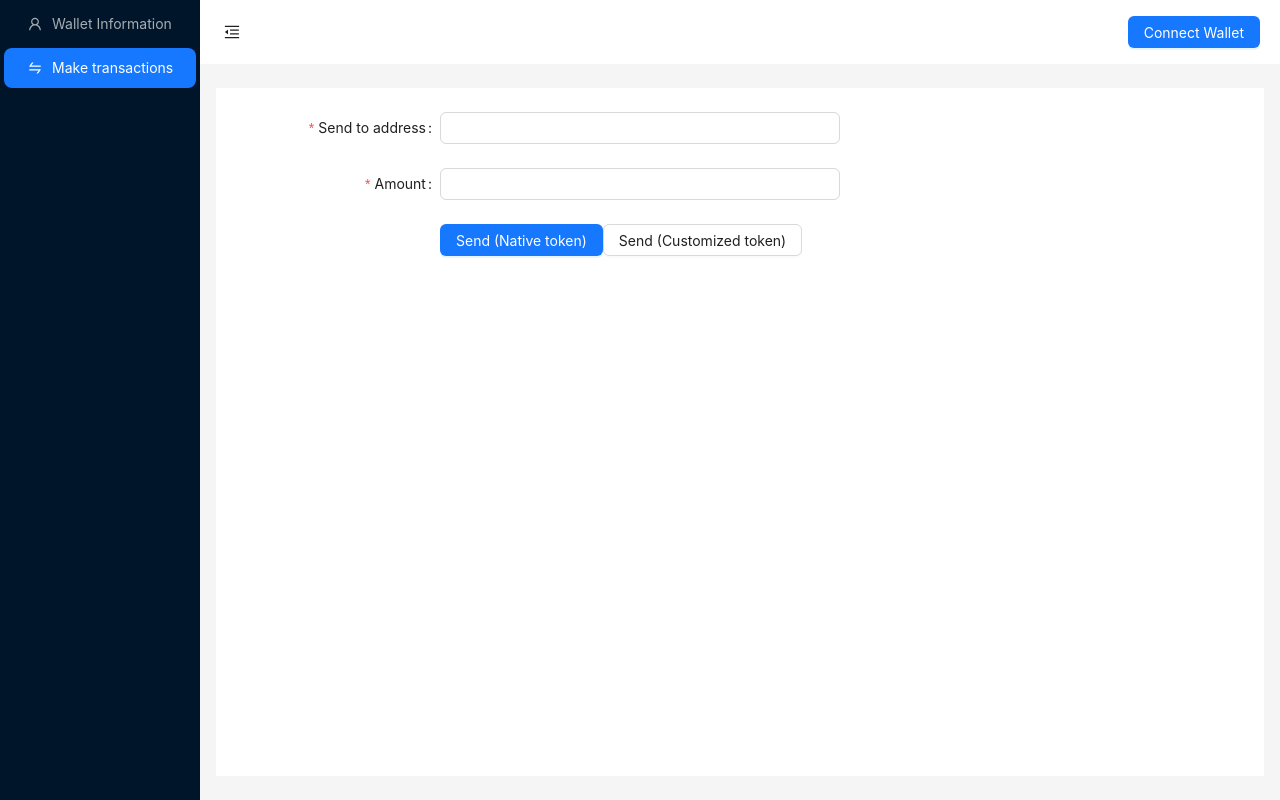
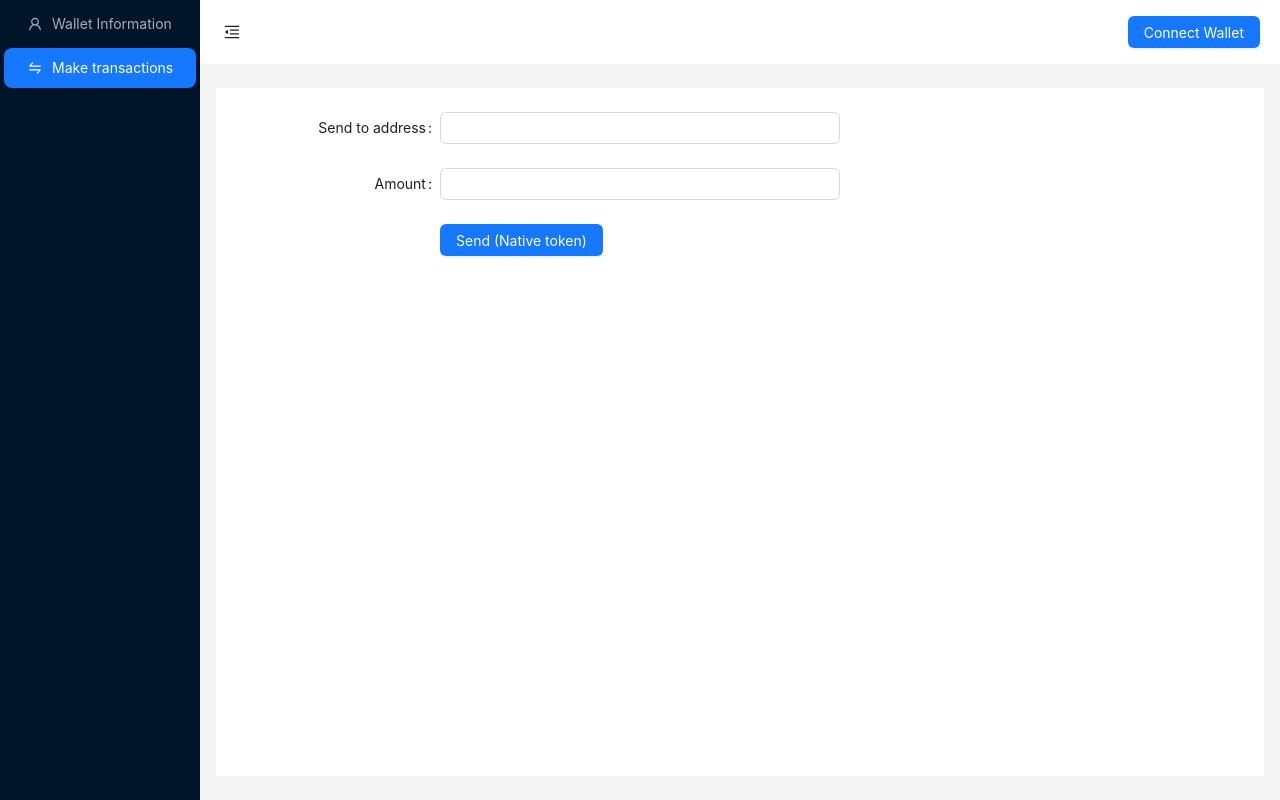
Before and after one commit to Sotatek-LocVuong/Demo-web3-dApp, a React (Create React App) app: page / in a window 1280 px wide. Both pictures are taken after a click on the item "Make transactions". Built offline with nearby package versions, Linux system fonts and the light colour scheme; the HTML template or start-up script is replaced by a standard one.

Commit message:
add feature transfering token

```diff
--- a/package.json
+++ b/package.json
@@ -18,7 +18,8 @@
     "react-scripts": "5.0.1",
     "typescript": "^4.9.5",
     "web-vitals": "^2.1.4",
-    "web3": "^4.2.2"
+    "web3": "^4.2.2",
+    "web3-validator": "^2.0.3"
   },
   "scripts": {
     "start": "react-scripts start",
--- a/src/App.tsx
+++ b/src/App.tsx
@@ -7,9 +7,9 @@ import {
 import { Button, Flex, Layout, Menu, Space, theme } from 'antd';
 import React, { useState } from 'react';
 import Web3 from 'web3';
-import JsonERC20Abi from './constants/abi/ERC20_ABI.json';
-import InteractiveForm from './layout/interactive-form';
-import WalletInformation from './layout/wallet-information-tab';
+// import JsonERC20Abi from './constants/abi/ERC20_ABI.json';
+import TransactionForm from './layout/transaction-form';
+import WalletInformation from './layout/wallet-information';
 import { TabNames, TokenBalanceType } from './models';
 
 const { Header, Sider, Content } = Layout;
@@ -30,10 +30,13 @@ const App: React.FC = () => {
       await (window as any)?.ethereum.request({
         method: 'eth_requestAccounts'
       });
-      const web3 = new Web3((window as any)?.ethereum);
+      const web3 = new Web3(
+        (window as any)?.ethereum ||
+          'https://endpoints.omniatech.io/v1/bsc/testnet/public'
+      );
+
       const accounts = await web3.eth.getAccounts();
       const balance = await web3.eth.getBalance(accounts[0]);
-      // const tokenName = await web3.eth.getCoinbase();
       if (accounts[0]) {
         setIsConnected(true);
         setWalletAddress(accounts[0]);
@@ -46,16 +49,25 @@ const App: React.FC = () => {
         ]);
       }
 
-      const GBCAddress = '0xBfa64AB5dbdA007E3d4FB3a57A32C799BFDe13f9';
+      // const gbcAddress = '0xcFf0cf546537BD3fdcaacdE516857c41F188643f';
+      // const gbcAddress = '0xBfa64AB5dbdA007E3d4FB3a57A32C799BFDe13f9';
       // const GBCAddress = process.env.GBC_CONTRACT_ADDRESS;
-      console.log('accounts', accounts, balance, GBCAddress);
-      const GBCContract = new web3.eth.Contract(JsonERC20Abi, GBCAddress);
-      const gbcBalance = await (GBCContract.methods.balanceOf as any)(
-        accounts[0]
-      ).call();
+      // console.log('accounts', accounts, balance, gbcAddress);
+
+      // const gbcContract = new web3.eth.Contract(
+      //   JsonERC20Abi,
+      //   gbcAddress
+      // ) as any;
+
+      // gbcContract.methods
+      //   .balanceOf('0xECFb17b1b4D256e6F59a52FAC8f486CE6639f7eb')
+      //   .call()
+      //   .then(function (result: any) {
+      //     console.log({ result });
+      //   });
       // const gbcBalance = await GBCContract.methods.balanceOf(accounts[0]).call();
 
-      console.log('gbcBalance', gbcBalance);
+      console.log('balance', balance);
     } catch (err) {
       console.log(err);
     }
@@ -120,7 +132,7 @@ const App: React.FC = () => {
           {activeTab === TabNames.WalletInfo ? (
             <WalletInformation address={walletAddress} balances={tokenList} />
           ) : (
-            <InteractiveForm />
+            <TransactionForm walletAddress={walletAddress} />
           )}
         </Content>
       </Layout>
--- a/src/layout/interactive-form/index.tsx
+++ /dev/null
@@ -1,58 +0,0 @@
-import { Button, Form, Input } from 'antd';
-import React from 'react';
-
-const layout = {
-  labelCol: { span: 8 },
-  wrapperCol: { span: 16 }
-};
-
-const tailLayout = {
-  wrapperCol: { offset: 8, span: 16 }
-};
-
-const App: React.FC = () => {
-  const [form] = Form.useForm();
-
-  const onFinish = (values: any) => {
-    console.log(values);
-  };
-
-  // const onReset = () => {
-  //   form.resetFields();
-  // };
-
-  // const onFill = () => {
-  //   form.setFieldsValue({ note: 'Hello world!', gender: 'male' });
-  // };
-
-  return (
-    <Form
-      {...layout}
-      form={form}
-      name="control-hooks"
-      onFinish={onFinish}
-      style={{ maxWidth: 600 }}
-    >
-      <Form.Item
-        name="note"
-        label="Send to address: "
-        rules={[{ required: true }]}
-      >
-        <Input />
-      </Form.Item>
-      <Form.Item name="gender" label="Amount" rules={[{ required: true }]}>
-        <Input />
-      </Form.Item>
-      <Form.Item {...tailLayout}>
-        <Button type="primary" onClick={onFinish}>
-          Send (Native token)
-        </Button>
-        <Button htmlType="button" onClick={onFinish}>
-          Send (Customized token)
-        </Button>
-      </Form.Item>
-    </Form>
-  );
-};
-
-export default App;
--- /dev/null
+++ b/src/layout/transaction-form/index.tsx
@@ -0,0 +1,134 @@
+import { Button, Form, Input } from 'antd';
+import React from 'react';
+import { isAddress } from 'web3-validator';
+import Web3 from 'web3';
+import JsonERC20Abi from '../../constants/abi/ERC20_ABI.json';
+import { TransactionFormFieldsType } from '../../models';
+
+const layout = {
+  labelCol: { span: 8 },
+  wrapperCol: { span: 16 }
+};
+
+const tailLayout = {
+  wrapperCol: { offset: 8, span: 16 }
+};
+
+interface IProps {
+  walletAddress: string;
+}
+
+const TransactionForm: React.FC<IProps> = ({ walletAddress }: IProps) => {
+  const [form] = Form.useForm<TransactionFormFieldsType>();
+
+  const onConfirmTransfer = async () => {
+    console.log('values', form.getFieldsValue());
+    const { address: toAddress, amount } = form.getFieldsValue();
+    const web3 = new Web3(
+      'https://endpoints.omniatech.io/v1/bsc/testnet/public'
+    );
+
+    const balance = await web3.eth.getBalance(walletAddress);
+    if (amount > +web3.utils.fromWei(balance, 'ether')) {
+      console.log('Invalid amount!');
+      return;
+    }
+
+    const contract = new web3.eth.Contract(
+      JsonERC20Abi,
+      '0xaa25Aa7a19f9c426E07dee59b12f944f4d9f1DD3'
+    ) as any;
+
+    const formatedAmount = web3.utils.toWei(amount, 'ether');
+    // 0x7cE0E9843AA931D0179A7D88f3001B3830B82dbD
+
+    const tx = {
+      from: walletAddress,
+      to: toAddress,
+      gas: 50000,
+      gasPrice: await web3.eth.getGasPrice(),
+      data: contract.methods.transfer(toAddress, formatedAmount).encodeABI()
+    };
+
+    const privateKey =
+      'bcddc25d1b9393b0759ed814373aac6a411127ce1cfeec99174806e9d7eaa2d9';
+
+    const signature = await web3.eth.accounts.signTransaction(tx, privateKey);
+    await web3.eth
+      .sendSignedTransaction(signature.rawTransaction)
+      .once('transactionHash', (txhash) => {
+        console.log('Mining transaction ...', txhash);
+      });
+
+    // contract.methods
+    //   .transfer(toAddress, formatedAmount)
+    //   .send({ from: walletAddress });
+    // const receivedBalance = await web3.eth.getBalance(
+    //   '0x7cE0E9843AA931D0179A7D88f3001B3830B82dbD'
+    // );
+
+    // console.log(
+    //   'pppppoooo',
+    //   contract,
+    //   'iii',
+    //   +web3.utils.fromWei(balance, 'ether'),
+    //   'receipt',
+    //   receipt
+    //   // receivedBalance
+    // );
+  };
+
+  return (
+    <Form
+      {...layout}
+      form={form}
+      name="control-hooks"
+      style={{ maxWidth: 600 }}
+    >
+      <Form.Item
+        name="address"
+        label="Send to address: "
+        rules={[
+          {
+            validator: (_, value) => {
+              if (!isAddress(value)) {
+                return Promise.reject();
+              }
+              return Promise.resolve();
+            },
+            message: 'Invalid address!'
+          }
+        ]}
+      >
+        <Input />
+      </Form.Item>
+      <Form.Item
+        name="amount"
+        label="Amount"
+        rules={[
+          {
+            validator: (_, value) => {
+              if (value <= 0) {
+                return Promise.reject();
+              }
+              return Promise.resolve();
+            },
+            message: 'Invalid amount!'
+          }
+        ]}
+      >
+        <Input />
+      </Form.Item>
+      <Form.Item {...tailLayout}>
+        <Button type="primary" onClick={onConfirmTransfer}>
+          Send (Native token)
+        </Button>
+        {/* <Button htmlType="button" onClick={onConfirmTransfer}>
+          Send (Customized token)
+        </Button> */}
+      </Form.Item>
+    </Form>
+  );
+};
+
+export default TransactionForm;
--- a/src/models/index.ts
+++ b/src/models/index.ts
@@ -13,3 +13,8 @@ export enum TokenType {
   Native = 'Native',
   Other = 'Other'
 }
+
+export type TransactionFormFieldsType = {
+  address: string;
+  amount: number;
+};
```
Also changed, not shown: src/layout/wallet-information/index.tsx (renamed from src/layout/wallet-information-tab/index.tsx), 1 other file (tests, documents, lock files or other folders).
